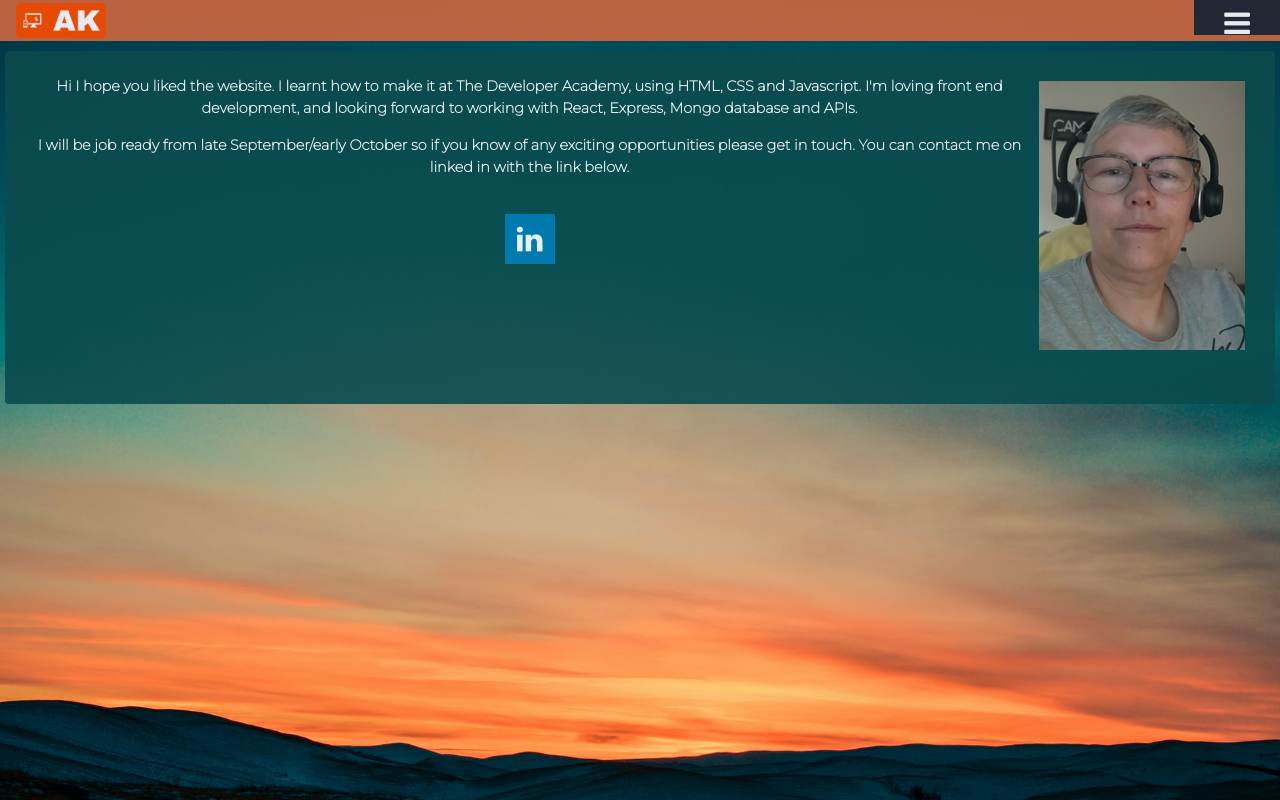
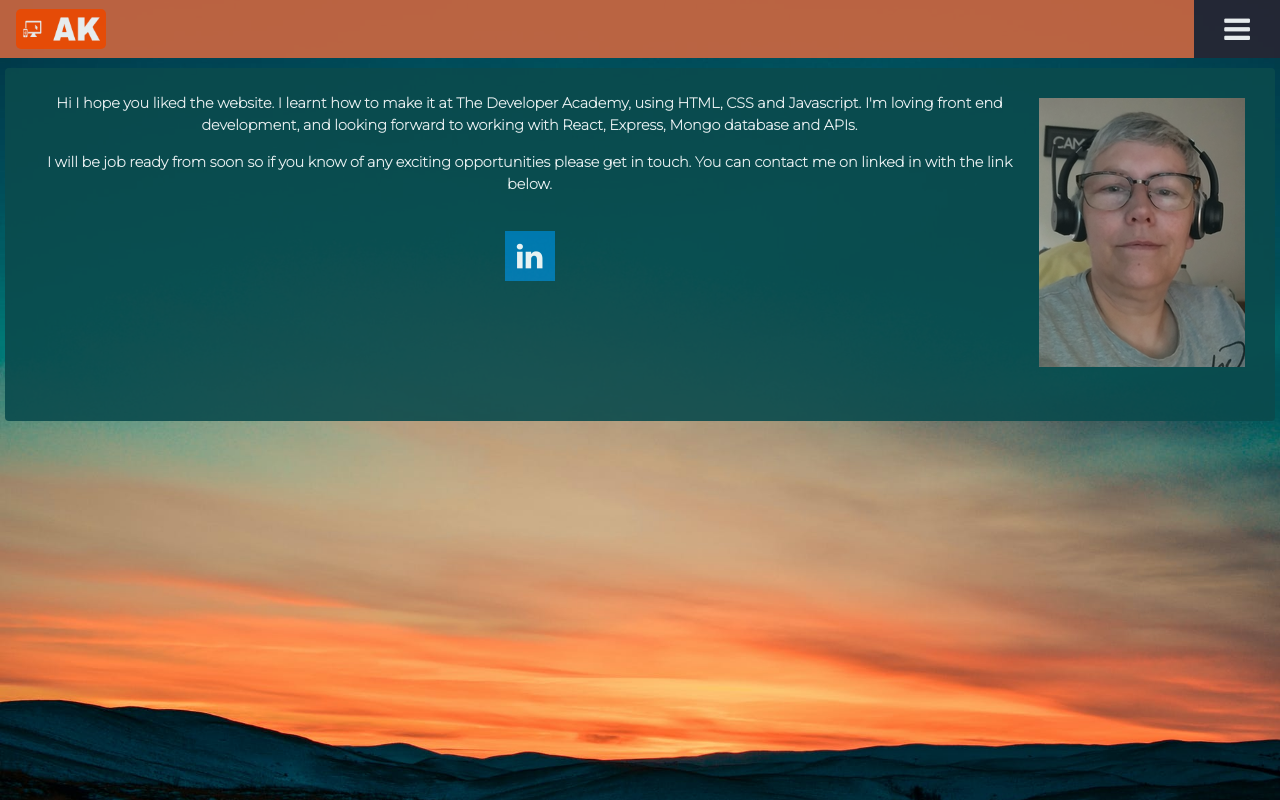
Before and after one commit to AlexKynoch/myPortfolio, a plain HTML site: page about.html in a window 1280 px wide. Drawn offline with nearby package versions, Linux system fonts and the light colour scheme.

Commit message:
media queries added

```diff
--- a/about.html
+++ b/about.html
@@ -63,10 +63,9 @@
                       working with React, Express, Mongo database and APIs.
                     </p>
                     <p>
-                      I will be job ready from late September/early October so
-                      if you know of any exciting opportunities please get in
-                      touch. You can contact me on linked in with the link
-                      below.
+                      I will be job ready from soon so if you know of any
+                      exciting opportunities please get in touch. You can
+                      contact me on linked in with the link below.
                     </p>
                     <div class="row justify-content-center" id="icons">
                       <div class="column">
--- a/style.css
+++ b/style.css
@@ -18,7 +18,7 @@ body {
 }
 
 #logo {
-  height: 35px;
+  height: 40px;
   width: 90px;
   border-radius: 5px;
   justify-content: left;
@@ -82,7 +82,7 @@ body {
 .button {
   padding: 10px 30px;
   background-color: transparent;
-  color: white;
+  color: #333;
   border: 2px solid orangered;
   border-radius: 5px;
   font-size: 2rem;
@@ -101,6 +101,7 @@ body {
 .button:hover {
   background-color: orangered;
   text-decoration: none;
+  color: white;
 }
 
 .topnav {
@@ -115,7 +116,7 @@ body {
 
 .topnav a {
   color: white;
-  padding: 3px 16px;
+  padding: 9px 16px;
   text-decoration: none;
   font-size: 17px;
   display: block;
@@ -127,7 +128,7 @@ body {
   position: absolute;
   right: 0;
   top: 0;
-  height: 35px;
+  height: 58px;
 }
 
 .topnav a:hover {
@@ -196,17 +197,19 @@ a {
 }
 
 .btn.btn-primary {
-  background-color: rgb(207, 104, 65);
-  color: black;
+  background-color: orangered;
+  color: white;
   font-weight: bold;
   transition: 0.3s ease;
   transition: background-color, color;
   margin: auto;
+  font-weight: bold;
 }
 
 .btn.btn-primary:hover {
-  background-color: orangered;
-  color: white;
+  background-color: rgb(207, 104, 65);
+  color: black;
+  font-weight: bold;
 }
 
 .fa {
@@ -253,3 +256,19 @@ a.fa.fa-linkedin {
     text-shadow: 2px 2px #ff0000;
   }
 }
+
+@media (min-width: 320px) {
+  div.card {
+    margin-bottom: 9px;
+  }
+}
+@media (min-width: 481px) {
+  div.card {
+    margin-bottom: 9px;
+  }
+}
+@media (min-width: 641px) {
+  div.card {
+    margin-bottom: 9px;
+  }
+}
```
